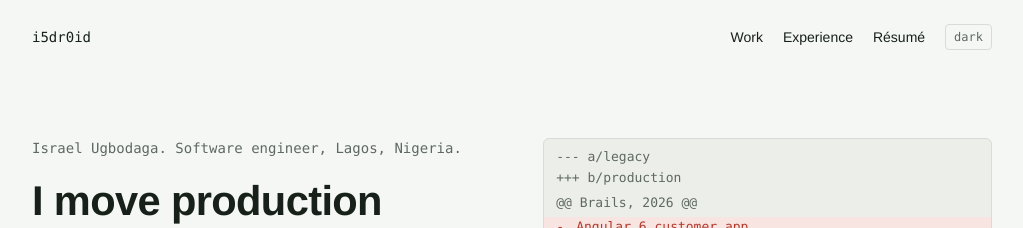
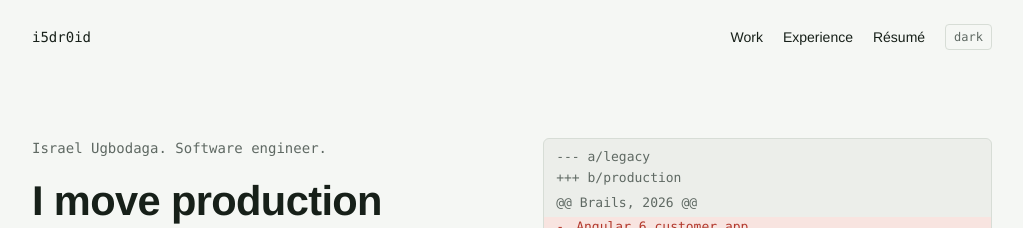
Before and after one commit to i5dr0id/i5dr0id.github.io, a Nuxt app: page / in a window 1280 px wide. Shown: the top 228 px of the page, without its empty margins (128-1151 px from the left). Built offline with nearby package versions, Linux system fonts and the light colour scheme.

Commit message:
Drop the location line from the site

```diff
--- a/app/data/profile.ts
+++ b/app/data/profile.ts
@@ -2,7 +2,6 @@ export const profile = {
   name: 'Israel Ugbodaga',
   handle: 'i5dr0id',
   role: 'Software engineer',
-  location: 'Lagos, Nigeria',
   remote: 'Works remotely with teams in Germany, the US and Nigeria',
   email: 'israelugbodaga@gmail.com',
   github: 'https://github.com/i5dr0id',
--- a/app/pages/index.vue
+++ b/app/pages/index.vue
@@ -6,7 +6,7 @@ import { skills } from '~/data/skills'
 
 useSeoMeta({
   title: null,
-  description: `${profile.name} is a software engineer in Lagos with ten years of production work in Vue, React, Go and Node.js, for teams in Germany, the US and Nigeria.`,
+  description: `${profile.name} is a software engineer with ten years of production work in Vue, React, Go and Node.js, for teams in Germany, the US and Nigeria.`,
   ogTitle: `${profile.name} — Software engineer`,
   ogDescription: profile.headline,
   ogImage: `${profile.site}/israel.jpg`,
@@ -20,7 +20,7 @@ const featured = work.filter((w) => w.featured)
     <!-- Hero -->
     <section class="pt-14 sm:pt-20 pb-12 grid gap-10 lg:grid-cols-[minmax(0,1.05fr)_minmax(0,1fr)] lg:items-start">
       <div>
-        <p class="font-mono text-sm text-muted">{{ profile.name }}. {{ profile.role }}, {{ profile.location }}.</p>
+        <p class="font-mono text-sm text-muted">{{ profile.name }}. {{ profile.role }}.</p>
         <h1 class="mt-5 text-[2rem] sm:text-[2.6rem] font-semibold leading-[1.1]">
           {{ profile.headline }}
         </h1>
```
Also changed, not shown: 1 other file (tests, documents, lock files or other folders).
